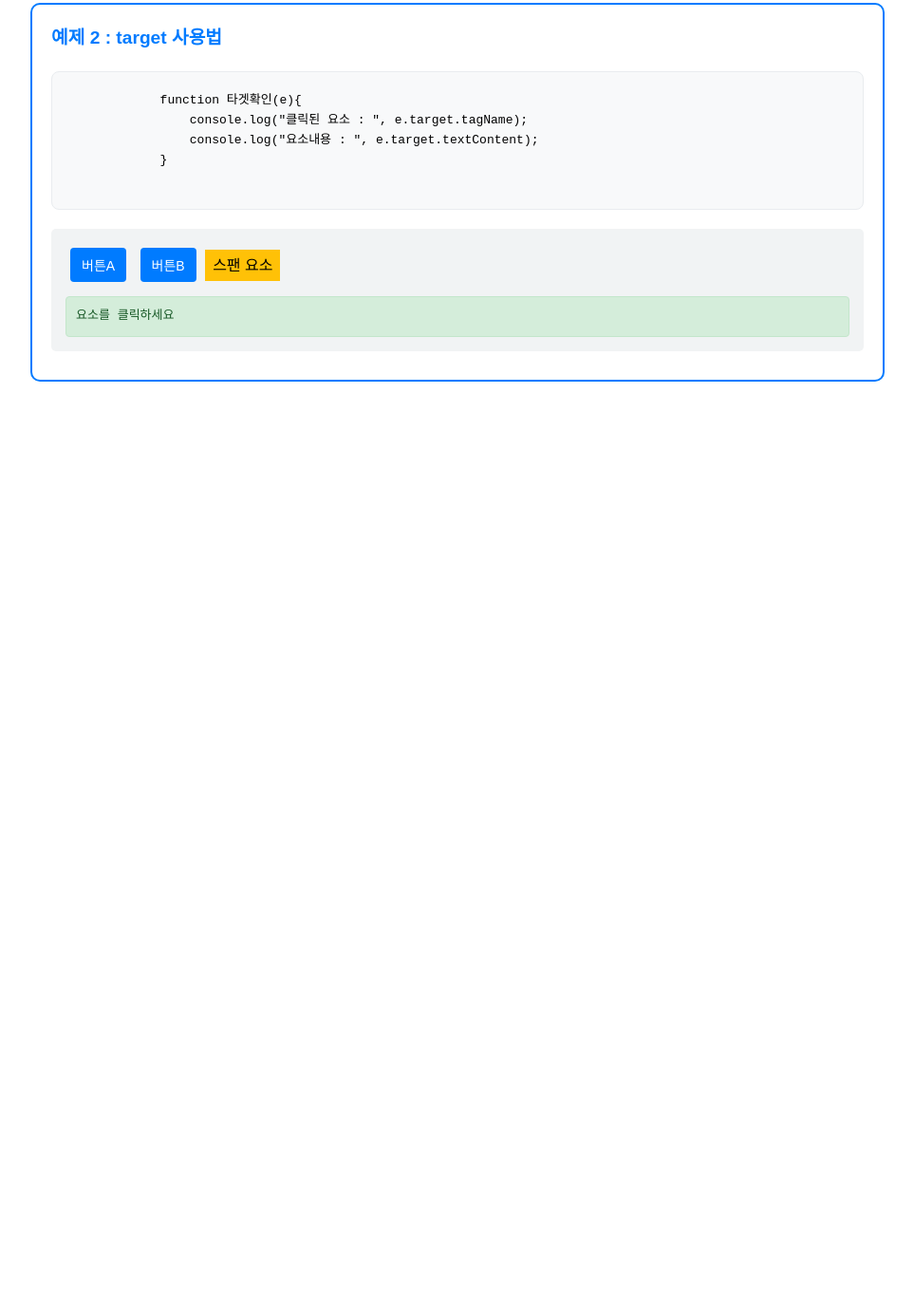
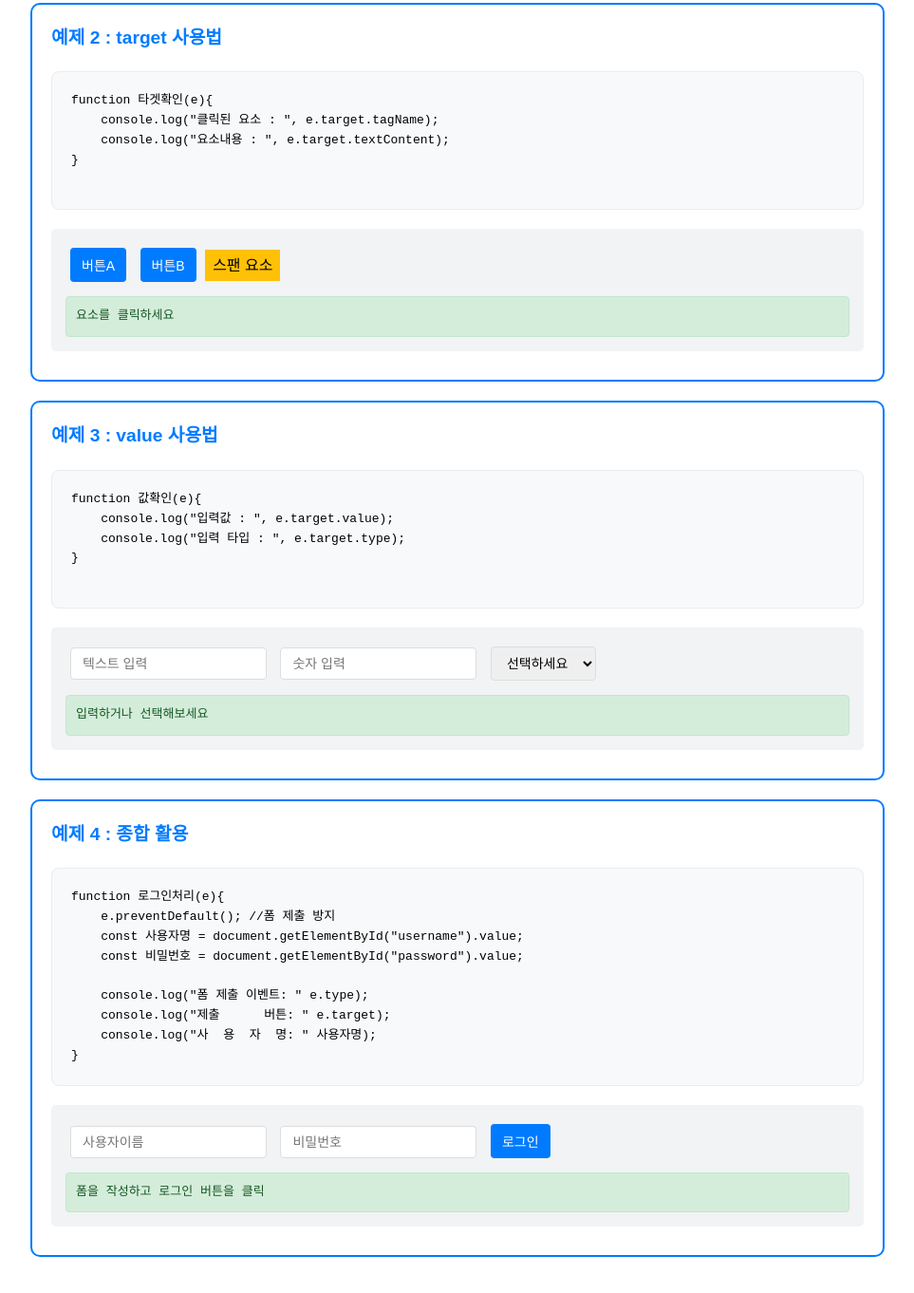
Before and after one commit to tiradovi/03_JavaScript, a plain HTML site: page html/08_이벤트_event.html in a window 1280 px wide. Shown: the part 961-2323 px from the top of the page at 95% size, without its empty margins (158-1121 px from the left). Before the commit the page ends 1403 px from the top, so only its background shows below. Drawn offline with Linux system fonts and the light colour scheme.

Commit message:
이벤트(input, change, submit) 실습

```diff
--- a/html/08_이벤트_event.html
+++ b/html/08_이벤트_event.html
@@ -61,6 +61,55 @@
         <div id="result2" class="결과">요소를 클릭하세요</div>
       </div>
     </div>
+
+    <div class="예제3번클래스">
+      <div>예제 3 : value 사용법</div>
+      <pre>
+function 값확인(e){
+    console.log("입력값 : ", e.target.value);
+    console.log("입력 타입 : ", e.target.type);
+}
+       </pre
+      >
+
+      <div class="실습클래스">
+        <input type="text" id="text-input" placeholder="텍스트 입력" />
+        <input type="number" id="number-input" placeholder="숫자 입력" />
+        <select
+          id="select-input"
+          name="추후 value값을 전달하기 위한 변수이름 설정"
+        >
+          <option value="">선택하세요</option>
+          <option value="옵션1">옵션1</option>
+          <option value="옵션2">옵션2</option>
+        </select>
+        <div id="result3" class="결과">입력하거나 선택해보세요</div>
+      </div>
+    </div>
+
+    <div class="예제4번클래스">
+      <div>예제 4 : 종합 활용</div>
+      <pre>
+function 로그인처리(e){
+    e.preventDefault(); //폼 제출 방지
+    const 사용자명 = document.getElementById("username").value;
+    const 비밀번호 = document.getElementById("password").value;
+
+    console.log("폼 제출 이벤트: " e.type);
+    console.log("제출      버튼: " e.target);
+    console.log("사  용  자  명: " 사용자명);
+}
+</pre
+      >
+      <div class="실습클래스">
+        <form action="#" id="login-form">
+          <input type="text" id="username" placeholder="사용자이름" required />
+          <input type="password" id="userPw" placeholder="비밀번호" required />
+          <button type="submit">로그인</button>
+        </form>
+        <div id="result4" class="결과">폼을 작성하고 로그인 버튼을 클릭</div>
+      </div>
+    </div>
     <script src="../js/08_이벤트_event.js"></script>
   </body>
 </html>
--- a/js/08_이벤트_event.js
+++ b/js/08_이벤트_event.js
@@ -37,3 +37,43 @@ btnC.addEventListener("click", function (e) {
                          ID 명칭:${e.target.id}
                          Class 명칭: ${e.target.className}`;
 });
+
+const textInput = document.getElementById("text-input");
+const numberInput = document.getElementById("number-input");
+const selectInput = document.getElementById("select-input");
+const result3 = document.getElementById("result3");
+
+// 텍스트 입력이 감지되었을 때 진행할 기능 설정
+textInput.addEventListener("input", function (e) {
+  result3.textContent = `텍스트 입력값 : ${e.target.value}
+                         텍스트 글자수 : ${e.target.value.length}`;
+});
+// 숫자 입력이 감지되었을 때 숫자입력 값과 글자수 result3로 보이기
+numberInput.addEventListener("input", function (e) {
+  result3.textContent = `텍스트 입력값 : ${e.target.value}
+                         텍스트 글자수 : ${e.target.value.length}`;
+});
+// select에서 선택한 옵션을 클릭해서 변경할 때 변경된 값 보여주기
+selectInput.addEventListener("change", function (e) {
+  result3.textContent = `선택된 값: ${e.target.value}
+                         선택된 값의 글자수: ${e.target.value.length}
+                         선택된 값의 순서: ${e.target.selectedIndex}`;
+});
+
+const loginForm = document.getElementById("login-form");
+const username = document.getElementById("username");
+const userPw = document.getElementById("userPw");
+const result4 = document.getElementById("result4");
+
+loginForm.addEventListener("submit", function (e) {
+  //preventDefault 뒤에 () 붙이기
+  /*
+  함수(기능, 행동) 내부에 메서드(기능,행동)
+
+  변수이름.메서드행동기능함수명칭()=동사
+  변수이름.명칭                  =명사
+  */
+  e.preventDefault(); // 실제 폼 제출을 우선 멈춤 , 비밀번호 일치 확인, 아이디 중복 확인 등의 기능에 사용
+  result4.textContent = `사용자 이  름: ${username.value}
+                        사용자 비밀번호: ${userPw.value}`;
+});
```
Lines whose indentation alone changed are shown as unchanged.
